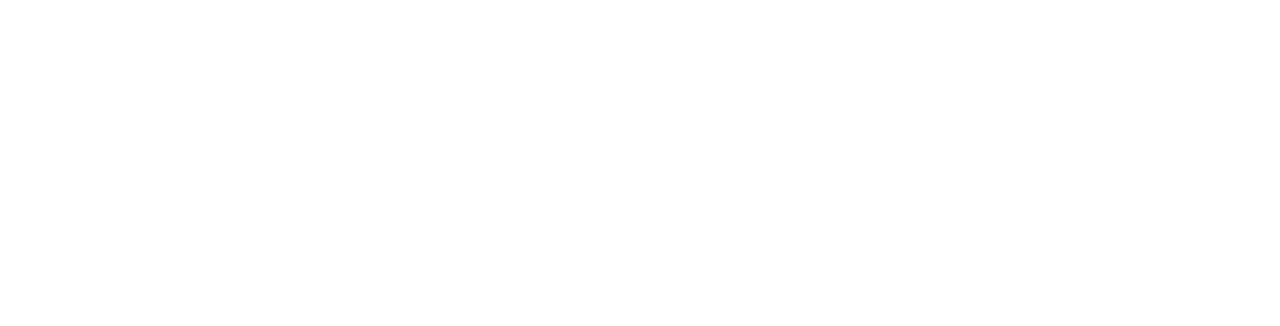
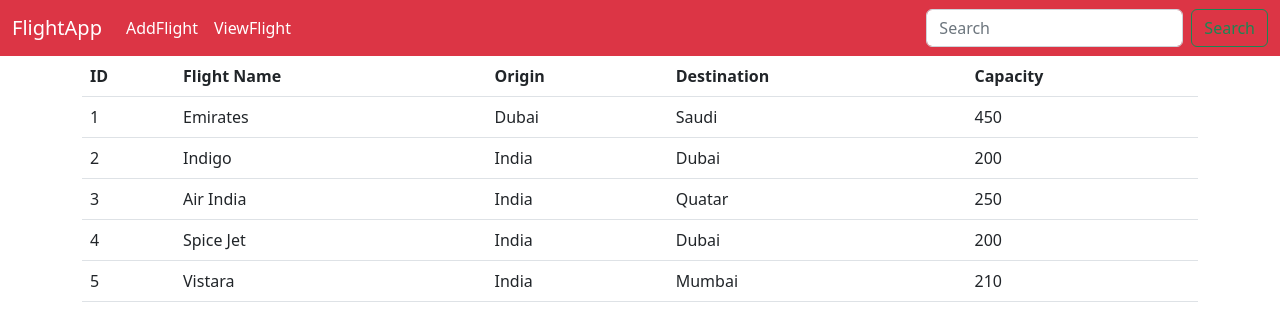
Before and after one commit to Saranyaullas1999/Flight, an Angular app: page /view in a window 1280 px wide. Before the commit this address led to /. Shown: the top 326 px of the page. Built offline with nearby package versions, Linux system fonts and the light colour scheme.

Commit message:
viewflight

```diff
--- a/src/app/navbar/navbar.component.html
+++ b/src/app/navbar/navbar.component.html
@@ -7,7 +7,10 @@
       <div class="collapse navbar-collapse" id="navbarSupportedContent">
         <ul class="navbar-nav me-auto mb-2 mb-lg-0">
           <li class="nav-item">
-            <a class="nav-link active" aria-current="page" href="#">AddFlight</a>
+            <a class="nav-link active" aria-current="page" routerLink="/">AddFlight</a>
+          </li>
+          <li class="nav-item">
+            <a class="nav-link active" aria-current="page" routerLink="/view">ViewFlight</a>
           </li>
 
         </ul>
--- /dev/null
+++ b/src/app/viewflight/viewflight.component.html
@@ -0,0 +1,29 @@
+<app-navbar></app-navbar>
+<div class="container">
+    <div class="row">
+        <div class="col col-12 col-sm-12 col-md-12 col-lg-12 col-xl-12 col-xxl-12">
+            <table class="table">
+                <thead>
+                  <tr>
+                    <th scope="col">ID</th>
+                    <th scope="col">Flight Name</th>
+                    <th scope="col">Origin</th>
+                    <th scope="col">Destination</th>
+                    <th scope="col">Capacity</th>
+
+                  </tr>
+                </thead>
+                <tbody>
+                  <tr *ngFor="let i of flightData">
+                    <td>{{i.id}}</td>
+                    <td>{{i.name}}</td>
+                    <td>{{i.origin}}</td>
+                    <td>{{i.destination}}</td>
+                    <td>{{i.capacity}}</td>
+                  </tr>
+
+                </tbody>
+              </table>
+        </div>
+    </div>
+</div>
--- /dev/null
+++ b/src/app/viewflight/viewflight.component.ts
@@ -0,0 +1,17 @@
+import { Component, OnInit } from '@angular/core';
+
+@Component({
+  selector: 'app-viewflight',
+  templateUrl: './viewflight.component.html',
+  styleUrls: ['./viewflight.component.css']
+})
+export class ViewflightComponent implements OnInit {
+
+  constructor() { }
+
+  flightData=[{"id":1,"name":"Emirates","origin":"Dubai","destination":"Saudi","capacity":450},{"id":2,"name":"Indigo","origin":"India","destination":"Dubai","capacity":200},{"id":3,"name":"Air India","origin":"India","destination":"Quatar","capacity":250},{"id":4,"name":"Spice Jet","origin":"India","destination":"Dubai","capacity":200},{"id":5,"name":"Vistara","origin":"India","destination":"Mumbai","capacity":210}]
+
+  ngOnInit(): void {
+  }
+
+}
```
Also changed, not shown: src/app/app.module.ts (+6 -1 lines), src/app/viewflight/viewflight.component.css (added).
